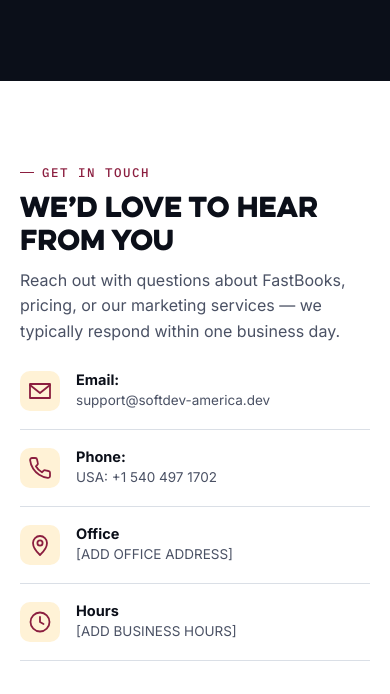
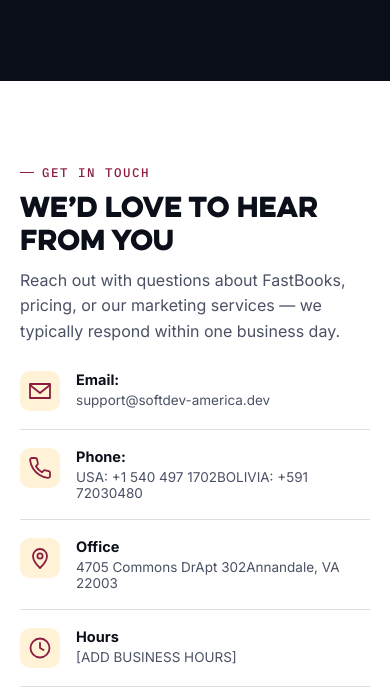
Before and after one commit to erickpoppe/softdevamericacom, a plain HTML site: page contact.html in a window 390 px wide. Shown: the part 406-1100 px from the top of the page. Drawn offline with Linux system fonts and the light colour scheme.

Commit message:
Add address and Bolivia phone number

```diff
--- a/contact.html
+++ b/contact.html
@@ -80,11 +80,11 @@
         </div>
         <div class="contact-info-item">
           <div class="ic"><svg class="icon" width="24" height="24" viewBox="0 0 24 24" fill="none" stroke="currentColor" stroke-width="1.8" stroke-linecap="round" stroke-linejoin="round"><path d="M22 16.9v3a2 2 0 0 1-2.2 2 19.8 19.8 0 0 1-8.6-3.1 19.5 19.5 0 0 1-6-6 19.8 19.8 0 0 1-3.1-8.7A2 2 0 0 1 4.1 2h3a2 2 0 0 1 2 1.7c.1 1 .4 2 .7 3a2 2 0 0 1-.5 2.1L7.9 10.3a16 16 0 0 0 6 6l1.5-1.5a2 2 0 0 1 2-.5c1 .3 2 .5 3 .7a2 2 0 0 1 1.7 2z"/></svg></div>
-          <div><h4>Phone:</h4><p>USA: +1 540 497 1702</p></div>
+          <div><h4>Phone:</h4><p>USA: +1 540 497 1702</t>BOLIVIA: +591 72030480</p></div>
         </div>
         <div class="contact-info-item">
           <div class="ic"><svg class="icon" width="24" height="24" viewBox="0 0 24 24" fill="none" stroke="currentColor" stroke-width="1.8" stroke-linecap="round" stroke-linejoin="round"><path d="M12 22s7-6.5 7-12a7 7 0 1 0-14 0c0 5.5 7 12 7 12z"/><circle cx="12" cy="10" r="2.6"/></svg></div>
-          <div><h4>Office</h4><p>[ADD OFFICE ADDRESS]</p></div>
+          <div><h4>Office</h4><p>4705 Commons Dr</t>Apt 302</t>Annandale, VA 22003</p></div>
         </div>
         <div class="contact-info-item">
           <div class="ic"><svg class="icon" width="24" height="24" viewBox="0 0 24 24" fill="none" stroke="currentColor" stroke-width="1.8" stroke-linecap="round" stroke-linejoin="round"><circle cx="12" cy="12" r="9.5"/><path d="M12 7v5l3.5 2"/></svg></div>
```
